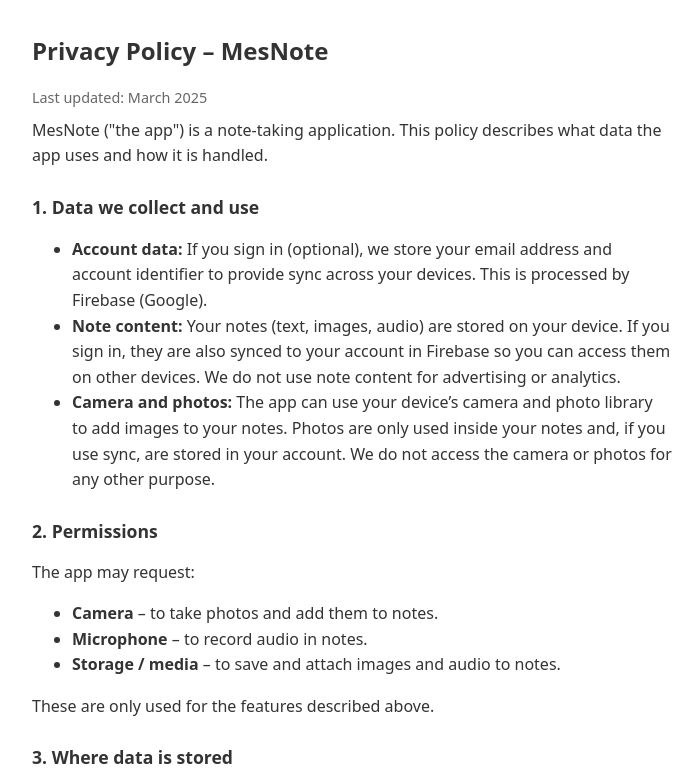
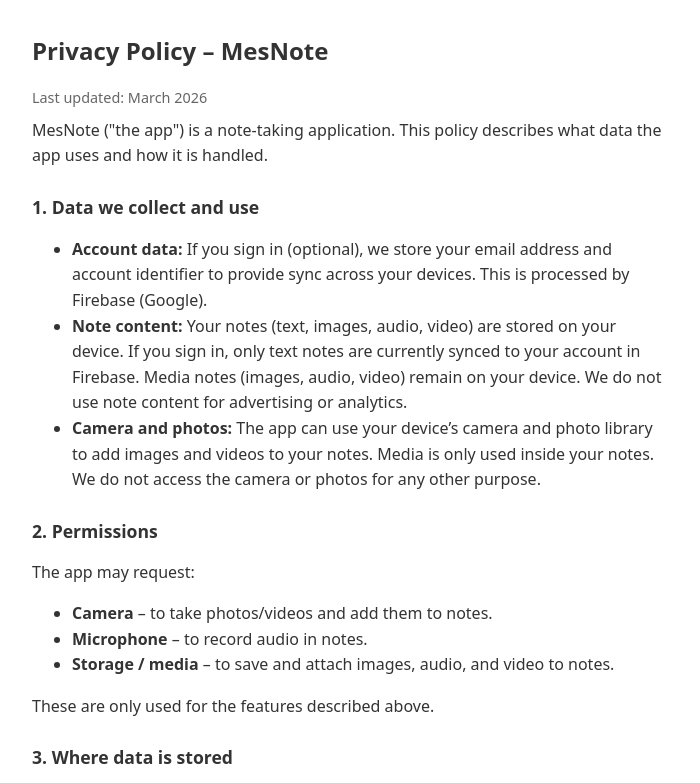
Before and after one commit to KiranDevelopment/mesnote-privacy, a plain HTML site: page index.html in a window 1280 px wide. Shown: the top 783 px of the page, without its empty margins (288-988 px from the left). Drawn offline with Linux system fonts and the light colour scheme.

Commit message:
Update index.html

```diff
--- a/index.html
+++ b/index.html
@@ -14,23 +14,23 @@
 </head>
 <body>
   <h1>Privacy Policy – MesNote</h1>
-  <p class="updated">Last updated: March 2025</p>
+  <p class="updated">Last updated: March 2026</p>
 
   <p>MesNote ("the app") is a note-taking application. This policy describes what data the app uses and how it is handled.</p>
 
   <h2>1. Data we collect and use</h2>
   <ul>
     <li><strong>Account data:</strong> If you sign in (optional), we store your email address and account identifier to provide sync across your devices. This is processed by Firebase (Google).</li>
-    <li><strong>Note content:</strong> Your notes (text, images, audio) are stored on your device. If you sign in, they are also synced to your account in Firebase so you can access them on other devices. We do not use note content for advertising or analytics.</li>
-    <li><strong>Camera and photos:</strong> The app can use your device’s camera and photo library to add images to your notes. Photos are only used inside your notes and, if you use sync, are stored in your account. We do not access the camera or photos for any other purpose.</li>
+    <li><strong>Note content:</strong> Your notes (text, images, audio, video) are stored on your device. If you sign in, only text notes are currently synced to your account in Firebase. Media notes (images, audio, video) remain on your device. We do not use note content for advertising or analytics.</li>
+    <li><strong>Camera and photos:</strong> The app can use your device’s camera and photo library to add images and videos to your notes. Media is only used inside your notes. We do not access the camera or photos for any other purpose.</li>
   </ul>
 
   <h2>2. Permissions</h2>
   <p>The app may request:</p>
   <ul>
-    <li><strong>Camera</strong> – to take photos and add them to notes.</li>
+    <li><strong>Camera</strong> – to take photos/videos and add them to notes.</li>
     <li><strong>Microphone</strong> – to record audio in notes.</li>
-    <li><strong>Storage / media</strong> – to save and attach images and audio to notes.</li>
+    <li><strong>Storage / media</strong> – to save and attach images, audio, and video to notes.</li>
   </ul>
   <p>These are only used for the features described above.</p>
 
@@ -44,6 +44,6 @@
   <p>You can stop using sync by signing out in the app. To delete your account and synced data, use the account deletion option in the app or contact us (see below).</p>
 
   <h2>6. Contact</h2>
-  <p>For questions about this privacy policy or your data, contact us at: <strong> kiran.mesnote@gmail.com</strong></p>
+  <p>For questions about this privacy policy or your data, contact us at: <strong>  kiran.mesnote@gmail.com</strong></p>
 </body>
 </html>
```
